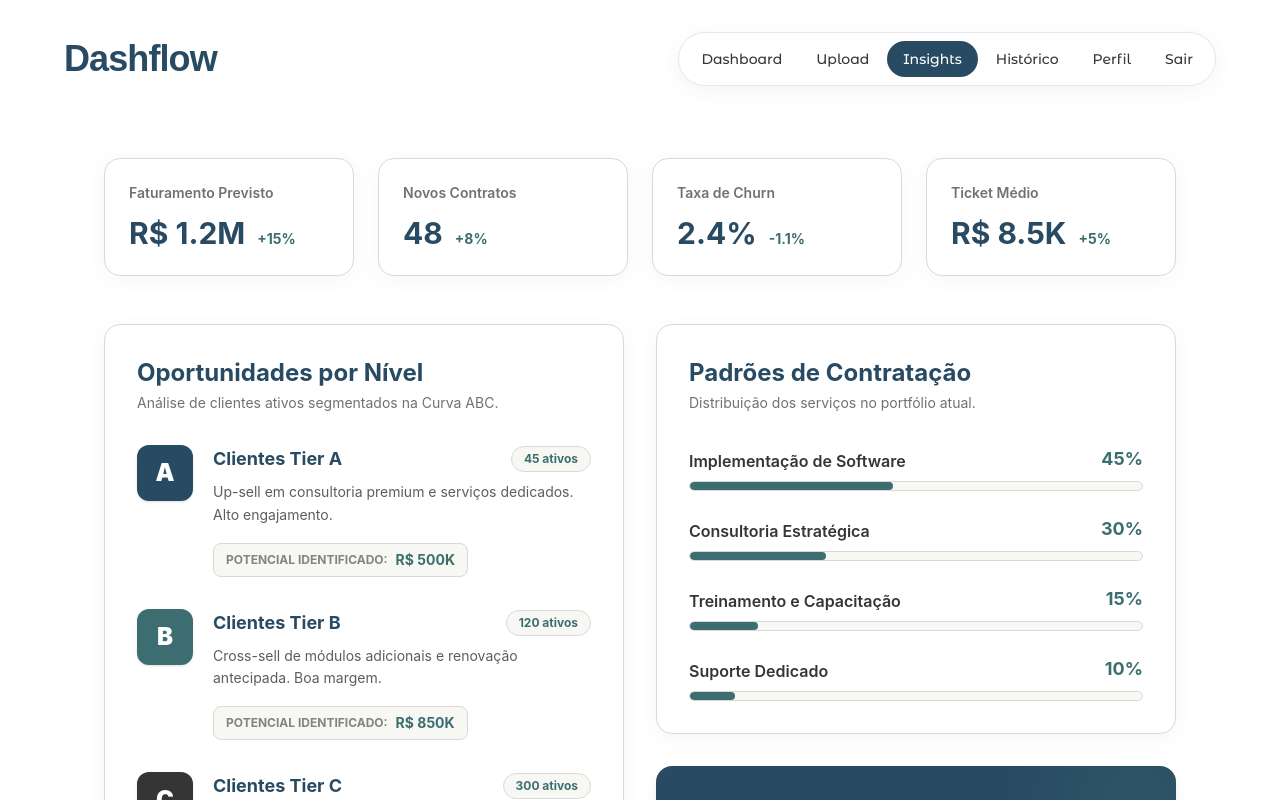
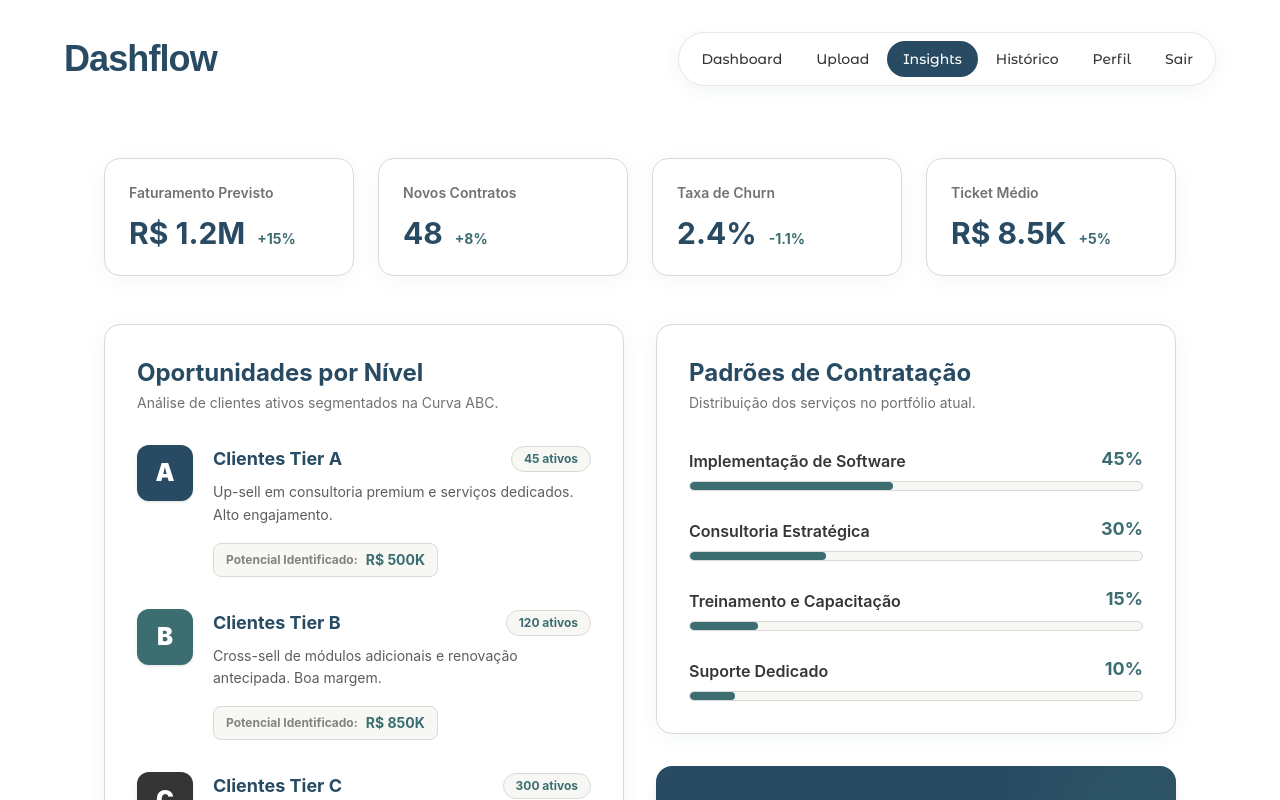
Before and after one commit to kauanzeraaa/dashflow, a Vue app in the folder frontend-vue/: page /insights in a window 1280 px wide. Shown: the top 800 px of the page. Built offline with nearby package versions, Linux system fonts and the light colour scheme; a web font is replaced by a local one.

Commit message:
fix: ajustar texto de cabeçalho para "Potencial Identificado" no componente Insights

```diff
--- a/frontend-vue/src/views/Insights.vue
+++ b/frontend-vue/src/views/Insights.vue
@@ -58,7 +58,7 @@ const hiringPatterns = [
                 </div>
                 <p class="mt-2 text-sm leading-relaxed text-[#353535]/80">{{ tier.description }}</p>
                 <div class="mt-4 inline-flex items-center gap-2 rounded-lg bg-[#F7F8F3] px-3 py-1.5 border border-[#d9d9d9]">
-                  <span class="text-xs font-bold text-[#353535]/60">POTENCIAL IDENTIFICADO:</span>
+                  <span class="text-xs font-bold text-[#353535]/60">Potencial Identificado:</span>
                   <span class="text-sm font-bold text-[#3c6e71]">{{ tier.opportunity }}</span>
                 </div>
               </div>
```
